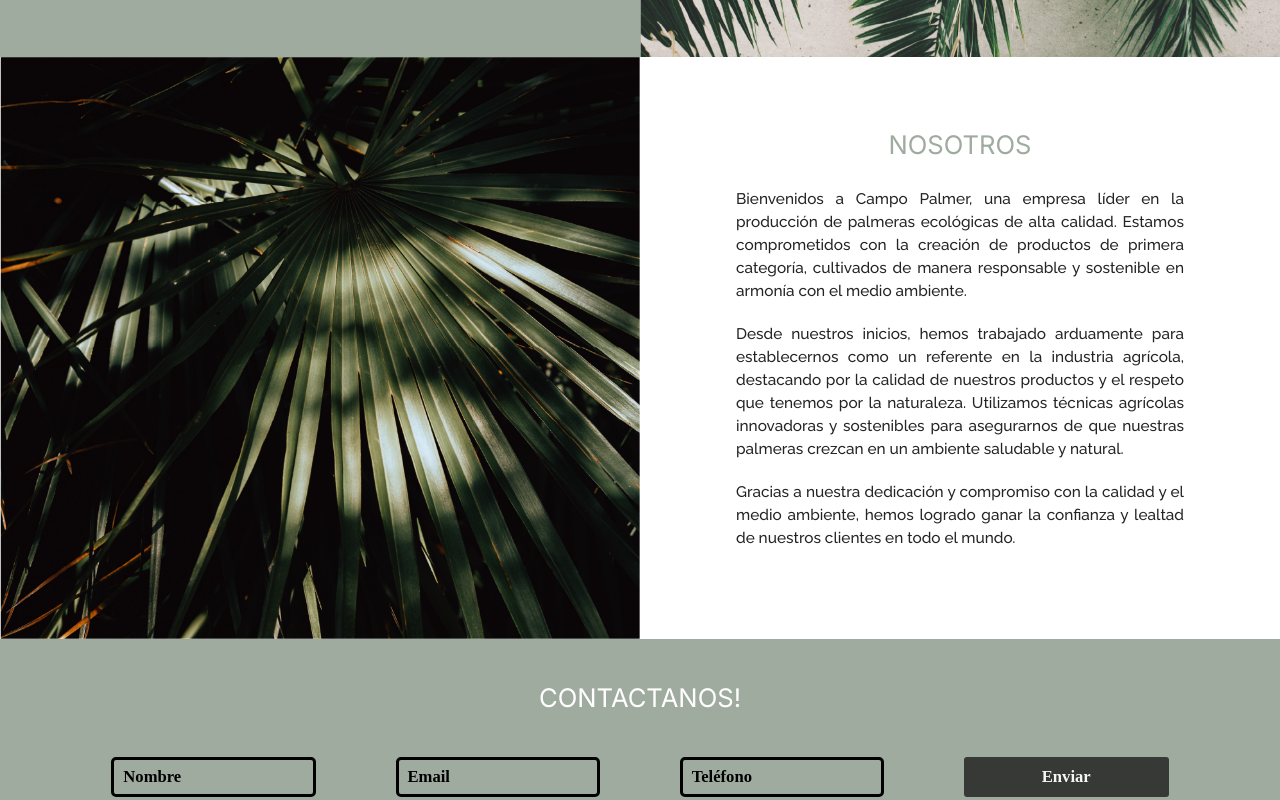
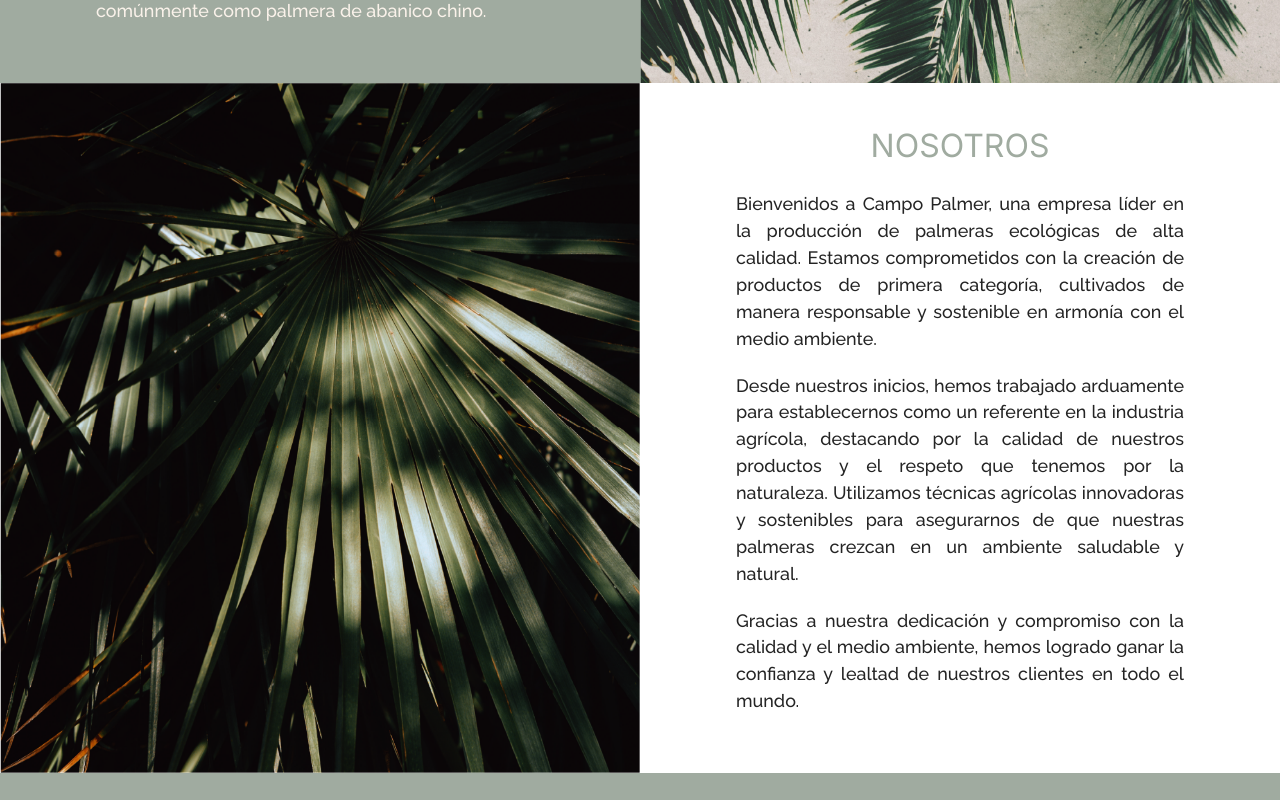
Before and after one commit to Alangr6/campo_palmer, a React (Vite) app: page / in a window 1280 px wide. Shown: the part 1860-2660 px from the top of the page. Built offline with nearby package versions, Linux system fonts and the light colour scheme; a web font is replaced by a local one.

Commit message:
Font size changes on cards

```diff
--- a/src/App.css
+++ b/src/App.css
@@ -81,7 +81,8 @@
 .page-title-box {
   text-align: center;
   font-family: 'Raleway', sans-serif;
-  font-family: 'Fira Sans Condensed', sans-serif;/*mirar tipografia*/
+  font-family: 'Fira Sans Condensed', sans-serif;
+  /*mirar tipografia*/
   font-family: 'Gloock', serif;
   margin: auto;
   font-size: 2.3vw;
@@ -239,8 +240,7 @@ input {
 }
 
 input::placeholder {
-  font-family: 'Times New Roman', Times, serif;
-  font-weight: bold;
+  font-family: 'Raleway', sans-serif;
   color: black;
   font-size: 0.9vw;
 }
@@ -250,8 +250,7 @@ button {
   height: 2.1vw;
   color: whitesmoke;
   font-size: 0.9vw;
-  font-family: 'Times New Roman', Times, serif;
-  font-weight: bold;
+  font-family: 'Raleway', sans-serif;
   background-color: #1c1d1ccc;
   border: none;
   border-radius: 3px;
@@ -311,14 +310,18 @@ body::-webkit-scrollbar-thumb:active {
   }
 
   /*work-sec and about-sec*/
+  .sec-box {
+    padding: 3vw 7.5vw 3vw 7.5vw;
+  }
+
   .sec-box>p {
     margin-bottom: 2.5vh;
-    font-size: 1.2vw;
+    font-size: 1.4vw;
   }
 
   .sec-title {
-    font-size: 2vw;
-    padding-bottom: 3vh;
+    font-size: 2.5vw;
+    padding-bottom: 2.7vh;
   }
 
 
@@ -341,7 +344,7 @@ body::-webkit-scrollbar-thumb:active {
   input {
     width: 16vw;
     height: 3.1vw;
-    border: solid 3px black;
+    border: solid 2px black;
     border-radius: 5px;
   }
 
@@ -380,7 +383,7 @@ body::-webkit-scrollbar-thumb:active {
   }
 
   .card-title {
-    font-size: 2vw;
+    font-size: 2.3vw;
   }
 
   .card-separator {
@@ -390,7 +393,9 @@ body::-webkit-scrollbar-thumb:active {
 
   .card-text {
     justify-content: center;
-    font-size: 1.5vw;
+    font-size: 1.6vw;
+    padding: 2% 4% 2% 4%;
+    text-align: justify;
   }
 
   .middlecard-separator {
@@ -407,6 +412,7 @@ body::-webkit-scrollbar-thumb:active {
 }
 
 @media (max-width: 900px) {
+
   /*reveal effect*/
   .reveal {
     position: relative;
```
